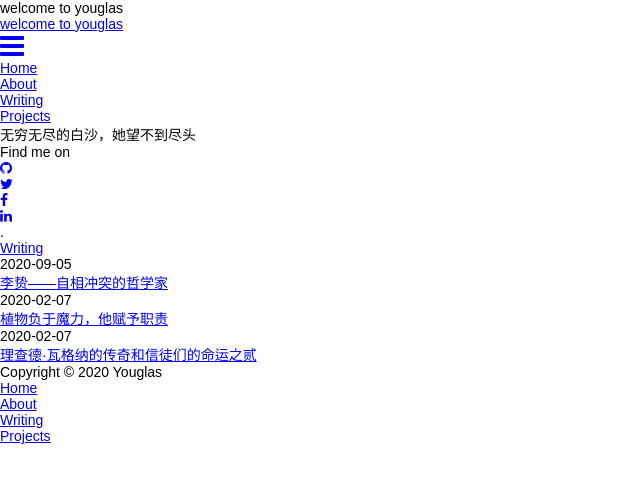
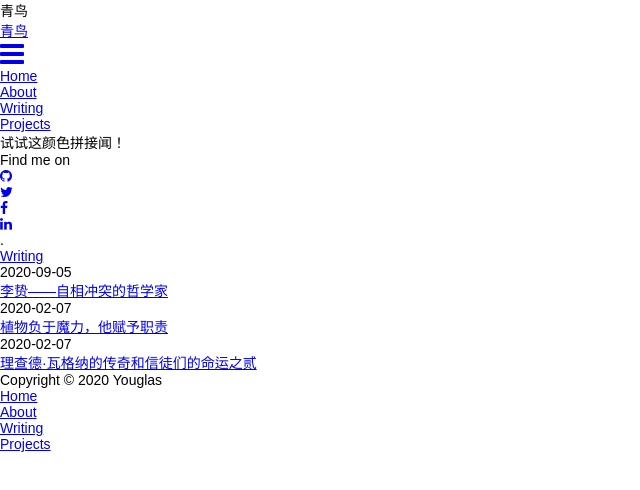
Before and after one commit to Youglas/Youglas.github.io, a plain HTML site: page index.html in a window 1280 px wide. Shown: the whole page, without its empty margins (0-640 px from the left). Drawn offline with Linux system fonts and the light colour scheme.

Commit message:
Site updated: 2020-09-07 21:57:59

```diff
--- a/index.html
+++ b/index.html
@@ -6,12 +6,12 @@
     <meta http-equiv="X-UA-Compatible" content="IE=edge">
     <meta name="HandheldFriendly" content="True">
     <meta name="viewport" content="width=device-width, initial-scale=1, maximum-scale=1" />
-    <meta name="description" content="无穷无尽的白沙，她望不到尽头">
+    <meta name="description" content="试试这颜色拼接闻！">
 <meta property="og:type" content="website">
-<meta property="og:title" content="welcome to youglas">
+<meta property="og:title" content="青鸟">
 <meta property="og:url" content="http://yoursite.com/index.html">
-<meta property="og:site_name" content="welcome to youglas">
-<meta property="og:description" content="无穷无尽的白沙，她望不到尽头">
+<meta property="og:site_name" content="青鸟">
+<meta property="og:description" content="试试这颜色拼接闻！">
 <meta property="og:locale" content="en_US">
 <meta property="article:author" content="Youglas">
 <meta name="twitter:card" content="summary">
@@ -34,7 +34,7 @@
 
 
     <!-- title -->
-    <title>welcome to youglas</title>
+    <title>青鸟</title>
     <!-- styles -->
 
 <link rel="stylesheet" href="/lib/font-awesome/css/font-awesome.min.css">
@@ -59,7 +59,7 @@
 
 <body>
     <div class="banner">
-<div id="blogtitel" class="blogtitel">welcome to youglas</div>
+<div id="blogtitel" class="blogtitel">青鸟</div>
 <ul id="wrapper" class="wrapper">
   <div class="sun">
     <div class="star"></div>
@@ -98,7 +98,7 @@
 
 
     <div id="title">
-      <h1>welcome to youglas</h1>
+      <h1>青鸟</h1>
     </div>
   </a>
   <div id="nav">
@@ -122,7 +122,7 @@
 
           <section id="about">
 
-    <p>无穷无尽的白沙，她望不到尽头</p>
+    <p>试试这颜色拼接闻！</p>
 
 
   <p style="display: inline">
```
Also changed, not shown: 2020/02/07/植物负于魔力，他赋予职责/index.html (+5 -5 lines), 2020/02/07/理查德·瓦格纳的传奇和信徒们的命运之贰/index.html (+3 -3 lines), 2020/09/05/李贽——自相冲突的哲学家/index.html (+3 -3 lines), archives/2020/02/index.html (+7 -7 lines), archives/2020/09/index.html (+7 -7 lines), archives/2020/index.html (+7 -7 lines), archives/index.html (+7 -7 lines).
